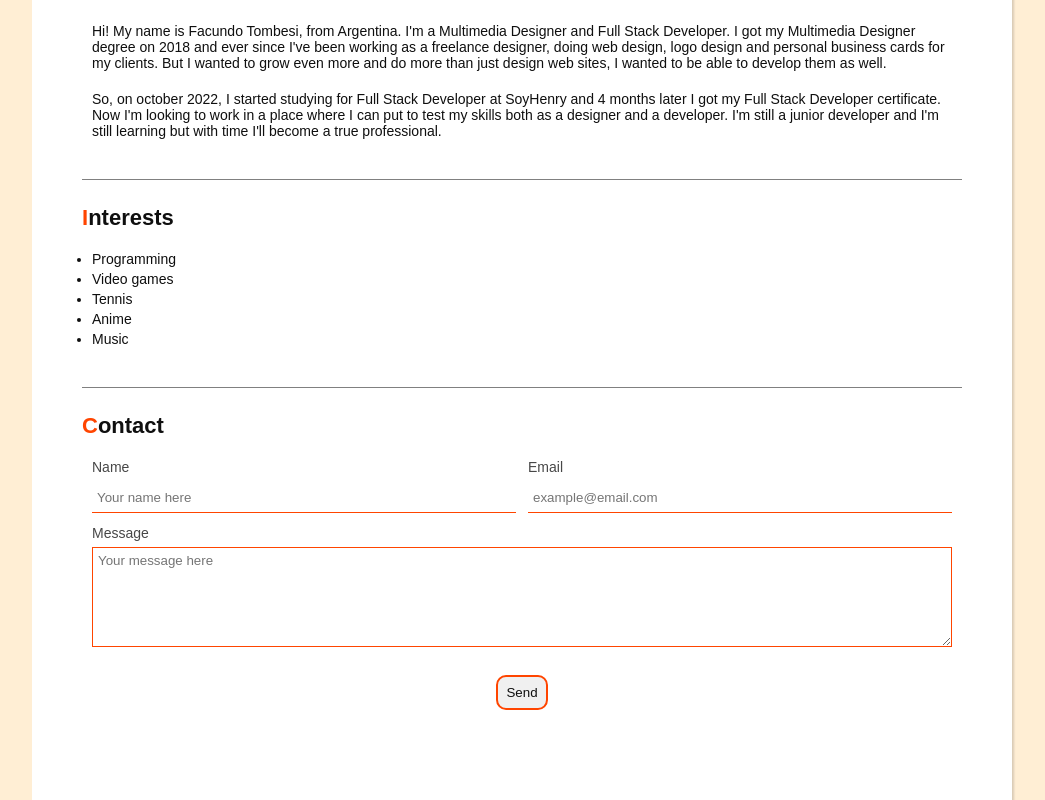
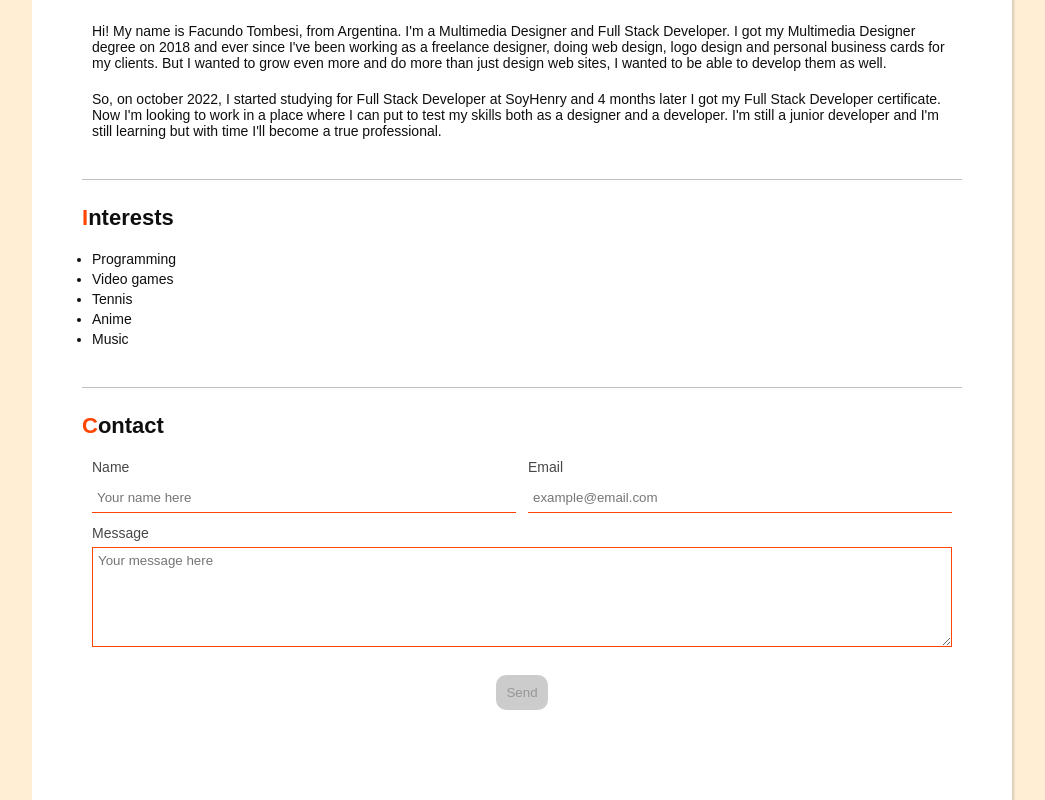
Before and after one commit to FacuTombesi/prueba-tecnica-securityAndSystem, a Next.js app: page / in a window 1280 px wide. Shown: the part 323-1123 px from the top of the page, without its empty margins (118-1163 px from the left). Built offline with nearby package versions, Linux system fonts and the light colour scheme.

Commit message:
added contactForm logic and alert styles

```diff
--- a/src/app/page.js
+++ b/src/app/page.js
@@ -1,3 +1,5 @@
+"use client"
+
 import styles from "../styles/page.module.css";
 import Header from "@/components/Header";
 import About from "@/components/About";
--- a/src/components/ContactForm.js
+++ b/src/components/ContactForm.js
@@ -1,25 +1,52 @@
+import { useEffect, useState } from "react";
 import styles from "../styles/ContactForm.module.css";
 
 export default function ContactForm() {
+  const [name, setName] = useState("");
+  const [email, setEmail] = useState("");
+  const [message, setMessage] = useState("");
+  const [isButtonDisabled, setIsButtonDisabled] = useState(true);
+  const [mailAlert, setMailAlert] = useState(false);
+
+  useEffect(() => {
+    setIsButtonDisabled(!(name && email && message));
+  }, [name, email, message]);
+
+  const handleSubmit = (e) => {
+    e.preventDefault();
+    if (name && email && message) {
+      setMailAlert(true);
+      setTimeout(() => {
+        setMailAlert(false);
+      }, 5000);
+      setName("");
+      setEmail("");
+      setMessage("");
+    }
+  };
+
   return (
     <section className={styles.contact}>
       <h2 className={styles.title}><span className={styles.title_capital}>C</span>ontact</h2>
-      <form className={styles.form}>
+      <div className={`${styles.mail_alert} ${mailAlert ? styles.show_alert : ""}`}>
+        Message sent successfully!
+      </div>
+      <form className={styles.form} onSubmit={handleSubmit}>
         <div className={styles.first_row}>
           <label className={styles.label}>
             <span className={styles.label_title}>Name</span>
-            <input className={styles.input} type="text" placeholder="Your name here" required />
+            <input className={styles.input} type="text" value={name} onChange={(e) => setName(e.target.value)} placeholder="Your name here" required />
           </label>
           <label className={styles.label}>
             <span className={styles.label_title}>Email</span>
-            <input className={styles.input} type="email" placeholder="example@email.com" required />
+            <input className={styles.input} type="email" value={email} onChange={(e) => setEmail(e.target.value)} placeholder="example@email.com" required />
           </label>
         </div>
         <label className={styles.label}>
           <span className={styles.label_title}>Message</span>
-          <textarea className={styles.textarea} placeholder="Your message here" required />
+          <textarea className={styles.textarea} value={message} onChange={(e) => setMessage(e.target.value)} placeholder="Your message here" required />
         </label>
-        <button className={styles.button} type="submit">Send</button>
+        <button className={styles.button} type="submit" disabled={isButtonDisabled}>Send</button>
       </form>
     </section>
   )
--- a/src/styles/About.module.css
+++ b/src/styles/About.module.css
@@ -1,6 +1,6 @@
 .about {
   padding-top: 25px;
-  border-top: 0.5px solid gray;
+  border-top: 0.5px solid rgba(128, 128, 128, 0.5);
 }
 
 .title {
--- a/src/styles/ContactForm.module.css
+++ b/src/styles/ContactForm.module.css
@@ -1,6 +1,6 @@
 .contact {
   padding-top: 25px;
-  border-top: 0.5px solid gray;
+  border-top: 0.5px solid rgba(128, 128, 128, 0.5);
 }
 
 .title {
@@ -81,6 +81,27 @@
 
 .button:disabled {
   background-color: #CCCCCC;
+  border: 2px solid #CCCCCC;
   color: #979797;
   cursor: not-allowed;
 }
+
+.mail_alert {
+  display: none;
+  background-color: #4caf50;
+  color: white;
+  padding: 1rem;
+  margin-bottom: 1rem;
+  border-radius: 5px;
+  text-align: center;
+  font-weight: bold;
+  opacity: 0;
+  transform: translateY(-20px);
+  transition: opacity 0.5s ease, transform 0.5s ease;
+}
+
+.show_alert {
+  display: block;
+  opacity: 1;
+  transform: translateY(0);
+}
--- a/src/styles/Interests.module.css
+++ b/src/styles/Interests.module.css
@@ -1,6 +1,6 @@
 .interests {
   padding-top: 25px;
-  border-top: 0.5px solid gray;
+  border-top: 0.5px solid rgba(128, 128, 128, 0.5);
 }
 
 .title {
```
